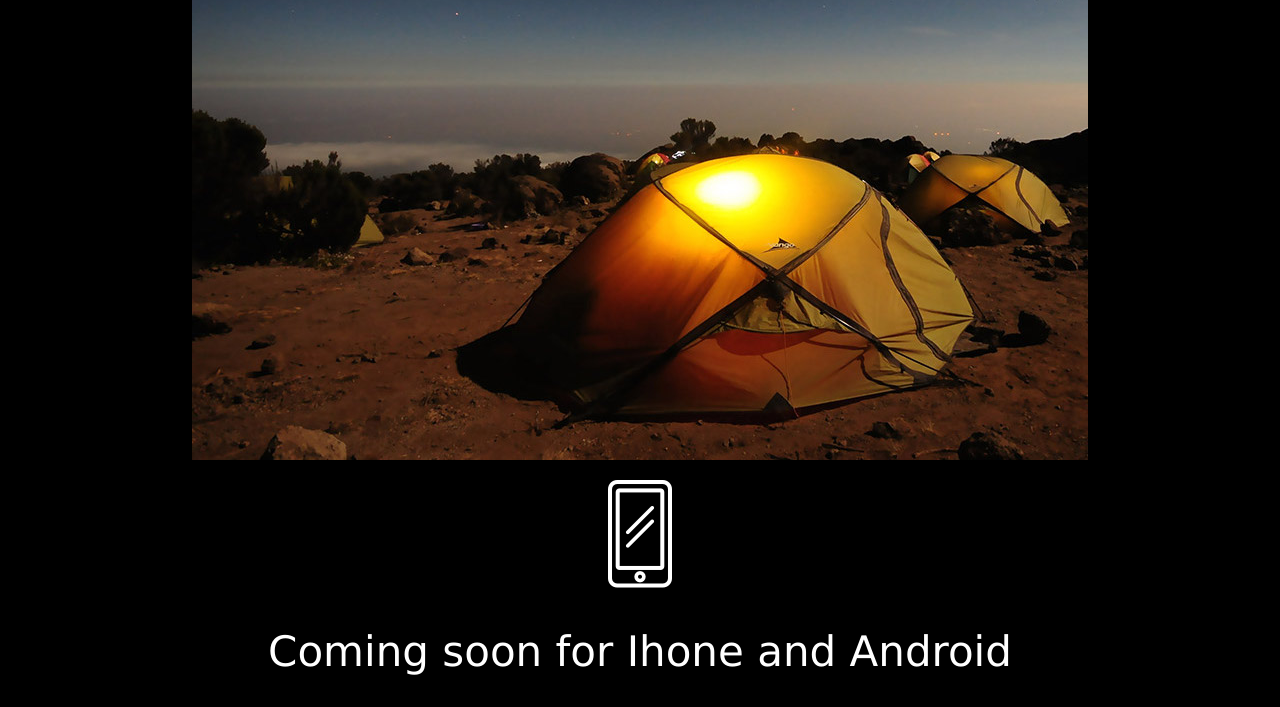
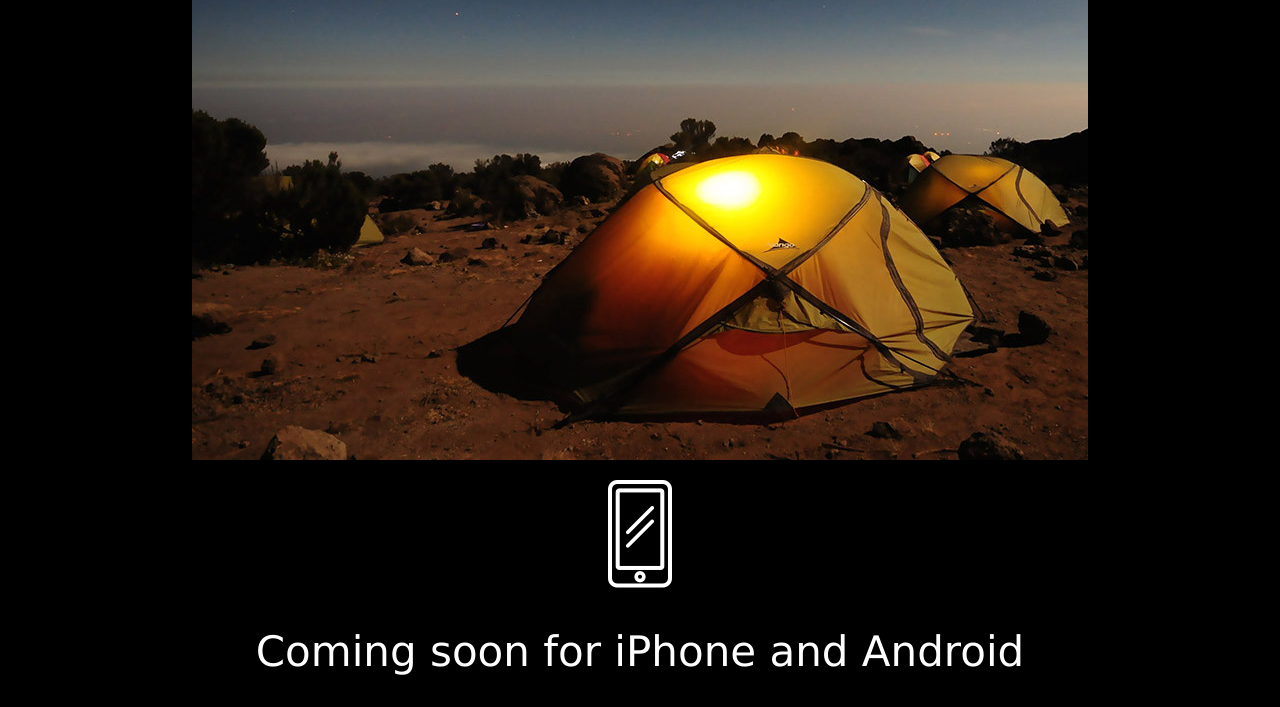
Before and after one commit to juan-acer/excursion, a plain HTML site: page index.html in a window 1280 px wide. Shown: the part 552-1259 px from the top of the page. Drawn offline with Linux system fonts and the light colour scheme.

Commit message:
New final push with corrections

```diff
--- a/index.html
+++ b/index.html
@@ -17,7 +17,7 @@
     <h4 class="header--sub-header">Excursion remembers places you like, and recommends new points of interest around you. </h4>
     <p><img src="resources/images/camp.jpeg" alt=""> </p>
     <p><img src="resources/images/phone.png" alt=""> </p>
-    <h2 class="header--secondary">Coming soon for Ihone and Android</h2>
+    <h2 class="header--secondary">Coming soon for iPhone and Android</h2>
     <p><a class="link--cta" href="#">Download Excursion (Coming Soon!)</a></p>
     <p class="footer--copyright">© Excursion  </p>
 
```
